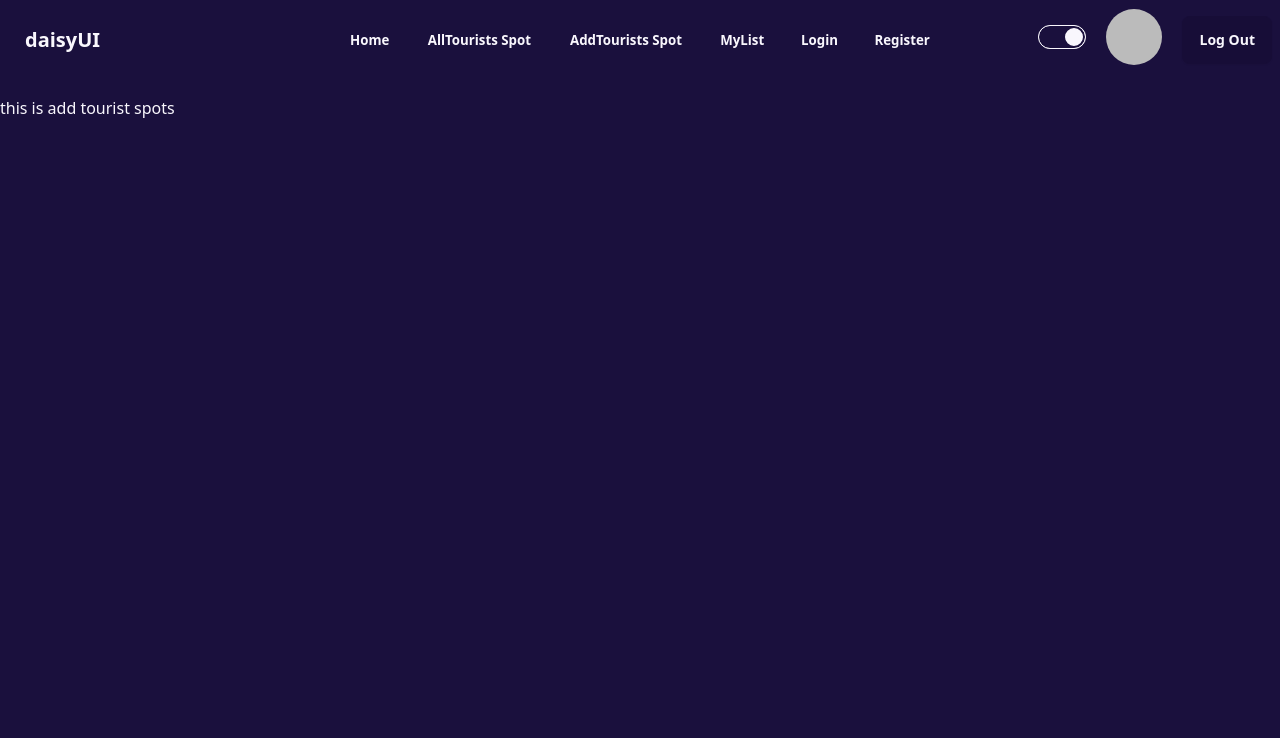
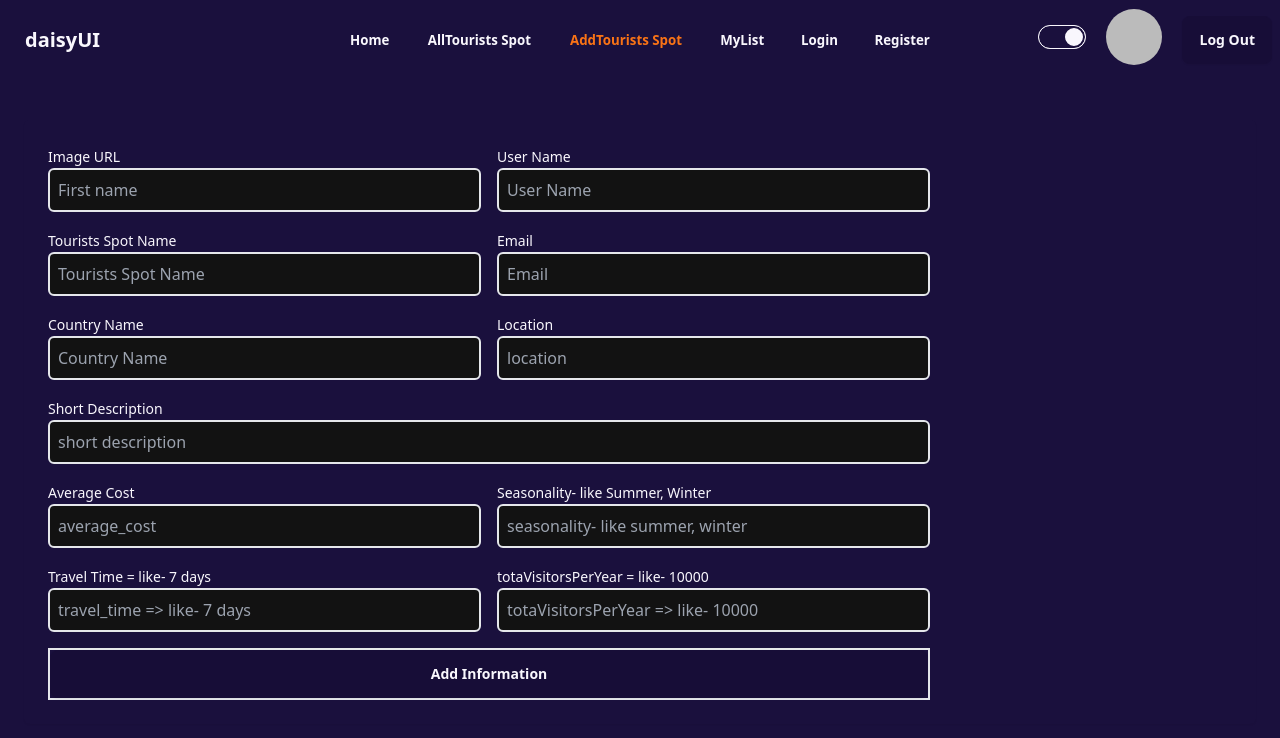
Before and after one commit to md1300/tourist-client-site, a React (Vite) app: page /addSpot in a window 1280 px wide. Shown: the top 738 px of the page. Built offline with nearby package versions, Linux system fonts and the light colour scheme; no server answers; sample sign-in values are in the browser's storage.

Commit message:
create add tourist information form

```diff
--- a/src/Navbar/Navbar.jsx
+++ b/src/Navbar/Navbar.jsx
@@ -10,12 +10,12 @@ const Navbar = () => {
   const [theme,setTheme]=useState("synthwave")
 
 const navbarLink=<>
-<NavLink to='/' className="btn btn-ghost">Home</NavLink>
-<NavLink to='/spots' className="btn btn-ghost">AllTourists Spot</NavLink>
-<NavLink to='/addSpot' className="btn btn-ghost">AddTourists Spot</NavLink>
-<NavLink to='/myList' className="btn btn-ghost">MyList</NavLink>
-<NavLink to='/logIn' className="btn btn-ghost">Login</NavLink>
-<NavLink to='/registration' className="btn btn-ghost">Register</NavLink>
+<NavLink to='/' className={({isActive})=>isActive? "btn btn-ghost text-orange-500":"btn btn-ghost"}>Home</NavLink>
+<NavLink to='/spots' className={({isActive})=>isActive? "btn btn-ghost text-orange-500":"btn btn-ghost"}>AllTourists Spot</NavLink>
+<NavLink to='/addSpot' className={({isActive})=>isActive? "btn btn-ghost text-orange-500":"btn btn-ghost"}>AddTourists Spot</NavLink>
+<NavLink to='/myList' className={({isActive})=>isActive? "btn btn-ghost text-orange-500":"btn btn-ghost"}>MyList</NavLink>
+<NavLink to='/logIn' className={({isActive})=>isActive? "btn btn-ghost text-orange-500":"btn btn-ghost"}>Login</NavLink>
+<NavLink to='/registration' className={({isActive})=>isActive? "btn btn-ghost text-orange-500":"btn btn-ghost"}>Register</NavLink>
 </>
 
     const handleLogOutButton=()=>{
--- a/src/PrivateRoute/PrivateRoute.jsx
+++ b/src/PrivateRoute/PrivateRoute.jsx
@@ -5,7 +5,7 @@ import { Navigate, useLocation } from "react-router-dom";
 const PrivateRoute = ({children}) => {
     const {user,loading}=useContext(AuthContext)
     const location=useLocation()
-    console.log(location)
+    // console.log(location)
 
     if(loading){
       return <div className="text-center"><span className="loading loading-spinner loading-lg "></span></div>
--- a/src/component/AddTouristSpots.jsx
+++ b/src/component/AddTouristSpots.jsx
@@ -2,9 +2,67 @@
 
 const AddTouristSpots = () => {
     return (
-        <div>
-            <h1>this is add tourist spots</h1>
-        </div>
+        <>
+        <section className="p-6 dark:bg-gray-100 dark:text-gray-900">
+	<form noValidate="" action="" className="container flex flex-col mx-auto space-y-12">
+		<fieldset className="grid grid-cols-4 gap-6 p-6 rounded-md shadow-sm dark:bg-gray-50">
+			<div className="grid grid-cols-6 gap-4 col-span-full lg:col-span-3">
+				<div className="col-span-full sm:col-span-3">
+					<label htmlFor="firstname" className="text-sm">Image URL</label>
+					<input id="firstname" type="url" placeholder="First name" className="w-full rounded-md focus:ring focus:ring-opacity-75 dark:text-gray-50 focus:dark:ring-violet-600 dark:border-gray-300 border-2 p-2" />
+				</div>
+				<div className="col-span-full sm:col-span-3">
+					<label htmlFor="lastname" className="text-sm">User Name</label>
+					<input id="lastname" type="text" placeholder="User Name" className="w-full rounded-md focus:ring focus:ring-opacity-75 dark:text-gray-50 focus:dark:ring-violet-600 dark:border-gray-300 border-2 p-2" />
+				</div>
+				<div className="col-span-full sm:col-span-3">
+					<label htmlFor="lastname" className="text-sm">Tourists Spot Name</label>
+					<input id="lastname" type="text" placeholder="Tourists Spot Name" className="w-full rounded-md focus:ring focus:ring-opacity-75 dark:text-gray-50 focus:dark:ring-violet-600 dark:border-gray-300 border-2 p-2" />
+				</div>
+				<div className="col-span-full sm:col-span-3">
+					<label htmlFor="email" className="text-sm">Email</label>
+					<input id="email" type="email" placeholder="Email" className="w-full rounded-md focus:ring focus:ring-opacity-75 dark:text-gray-50 focus:dark:ring-violet-600 dark:border-gray-300 border-2 p-2" />
+				</div>
+				<div className="col-span-full sm:col-span-3">
+					<label htmlFor="address" className="text-sm">Country Name</label>
+					<input id="address" type="text" placeholder="Country Name" className="w-full rounded-md focus:ring focus:ring-opacity-75 dark:text-gray-50 focus:dark:ring-violet-600 dark:border-gray-300 border-2 p-2" />
+				</div>
+				<div className="col-span-full sm:col-span-3">
+					<label htmlFor="city" className="text-sm">Location</label>
+					<input id="city" type="text" placeholder="location" className="w-full rounded-md focus:ring focus:ring-opacity-75 dark:text-gray-50 focus:dark:ring-violet-600 dark:border-gray-300 border-2 p-2" />
+				</div>
+				<div className="col-span-full">
+					<label htmlFor="state" className="text-sm">Short Description</label>
+					<input id="state" type="text" placeholder="short description" className="w-full rounded-md focus:ring focus:ring-opacity-75 dark:text-gray-50 focus:dark:ring-violet-600 dark:border-gray-300 border-2 p-2" />
+				</div>
+				<div className="col-span-full sm:col-span-3">
+					<label htmlFor="zip" className="text-sm">Average Cost</label>
+					<input id="zip" type="text" placeholder="average_cost" className="w-full rounded-md focus:ring focus:ring-opacity-75 dark:text-gray-50 focus:dark:ring-violet-600 dark:border-gray-300 border-2 p-2" />
+				</div>
+				<div className="col-span-full sm:col-span-3">
+					<label htmlFor="zip" className="text-sm">Seasonality- like Summer, Winter</label>
+					<input id="zip" type="text" placeholder="seasonality- like summer, winter" className="w-full rounded-md focus:ring focus:ring-opacity-75 dark:text-gray-50 focus:dark:ring-violet-600 dark:border-gray-300 border-2 p-2" />
+				</div>
+				<div className="col-span-full sm:col-span-3">
+					<label htmlFor="zip" className="text-sm">Travel Time = like- 7 days</label>
+					<input id="zip" type="text" placeholder="travel_time => like- 7 days" className="w-full rounded-md focus:ring focus:ring-opacity-75 dark:text-gray-50 focus:dark:ring-violet-600 dark:border-gray-300 border-2 p-2" />
+				</div>
+				<div className="col-span-full sm:col-span-3">
+					<label htmlFor="zip" className="text-sm">totaVisitorsPerYear = like- 10000</label>
+					<input id="zip" type="text" placeholder="totaVisitorsPerYear => like- 10000" className="w-full rounded-md focus:ring focus:ring-opacity-75 dark:text-gray-50 focus:dark:ring-violet-600 dark:border-gray-300 border-2 p-2" />
+				</div>
+				<div className="col-span-full border-2">
+
+					<button className="btn btn-block  p-2 ">Add Information</button>
+				</div>
+
+			</div>
+		</fieldset>
+
+	</form>
+</section>
+
+        </>
     );
 };
 
--- a/src/registerPage/LogIn.jsx
+++ b/src/registerPage/LogIn.jsx
@@ -12,7 +12,12 @@ const LogIn = () => {
   const location=useLocation()
   const form=location?.state || '/'
 
+  console.log(location) ;
+
 // ---------------- normal log in ------------------------
+
+
+
   const handleLogInButton=e=>{
     e.preventDefault()
     const email=e.target.email.value;
--- a/src/registerPage/Registration.jsx
+++ b/src/registerPage/Registration.jsx
@@ -1,5 +1,5 @@
 import { useContext, useState } from "react";
-import { Link, useNavigate } from "react-router-dom";
+import { Link, useLocation, useNavigate } from "react-router-dom";
 import { AuthContext } from "../ContextApi/AuthProvider";
 import Swal from "sweetalert2";
 import { IoEyeSharp } from "react-icons/io5";
@@ -10,8 +10,11 @@ const Registration = () => {
 
   const {handleRegistration,UpdateUserprofile}=useContext(AuthContext)
   const [showPassword,setShowPassword]=useState('')
+
   const navigate=useNavigate()
 
+
+  console.log(location)
 
   const handleRegisterButton=e=>{
     e.preventDefault()
--- a/src/router.jsx
+++ b/src/router.jsx
@@ -32,7 +32,8 @@ const router = createBrowserRouter([
             },
             {
                 path:'/addSpot' ,
-                element:<AddTouristSpots/>
+                element:<PrivateRoute><AddTouristSpots/></PrivateRoute>
+
             },
             {
                 path:'/spots',
@@ -41,7 +42,7 @@ const router = createBrowserRouter([
             },
             {
                 path:'/myList',
-                element:<MyList/>
+                element:<PrivateRoute><MyList/></PrivateRoute>
             }
         ]
     }
```
Also changed, not shown: src/Header/Header.jsx (line endings or trailing spaces), src/component/file.js (deleted).
